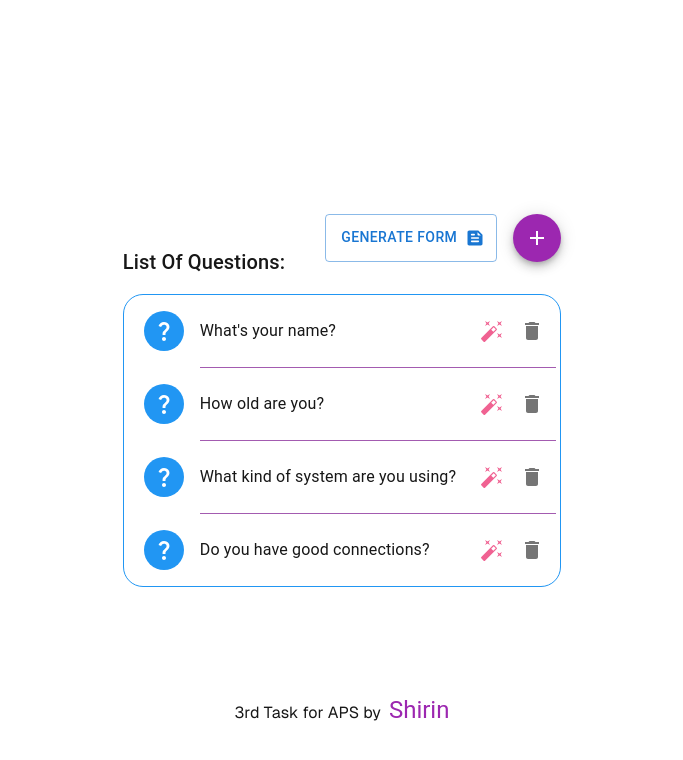
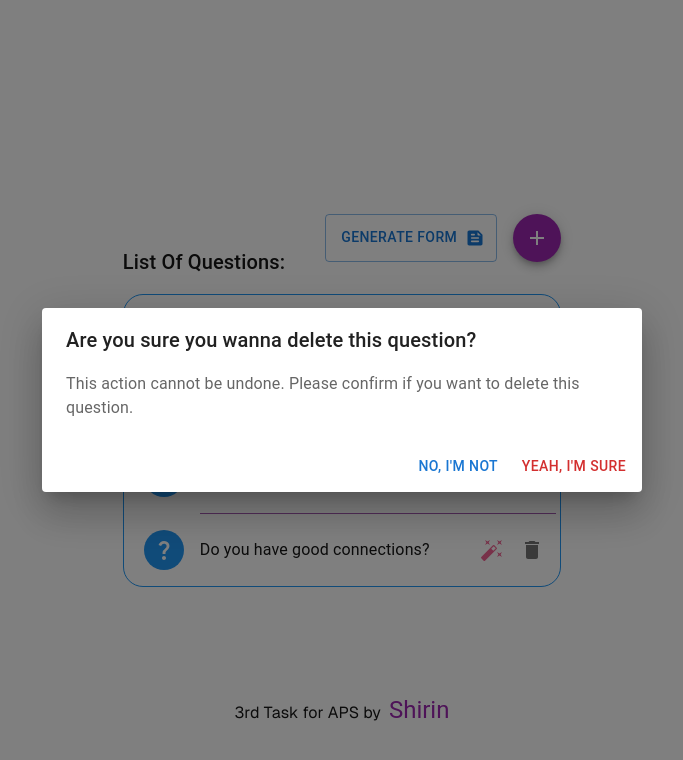
Before and after one commit to Shirin-Torkamandi/Task3-For-APSignals, a Next.js app in the folder task3/: page / in a window 1280 px wide. Both pictures are taken after a click on the button 830 px from the left and 330 px from the top of the page. Shown: the top 760 px of the page, without its empty margins (298-981 px from the left). Built offline with nearby package versions, Linux system fonts and the light colour scheme.

Commit message:
add Dialog and Snackbar and alert

```diff
--- a/task3/src/components/List.jsx
+++ b/task3/src/components/List.jsx
@@ -24,6 +24,14 @@ import FeedRoundedIcon from "@mui/icons-material/FeedRounded";
 import Fab from "@mui/material/Fab";
 import AddIcon from "@mui/icons-material/Add";
 import { useRouter } from "next/navigation";
+import { useState } from "react";
+import Dialog from "@mui/material/Dialog";
+import DialogActions from "@mui/material/DialogActions";
+import DialogContent from "@mui/material/DialogContent";
+import DialogContentText from "@mui/material/DialogContentText";
+import DialogTitle from "@mui/material/DialogTitle";
+import Snackbar from "@mui/material/Snackbar";
+import Alert from "@mui/material/Alert";
 
 const dancingScript = Dancing_Script({
   weight: "500",
@@ -39,6 +47,31 @@ export default function InteractiveList({ questions }) {
   const handleClick = () => {
     router.push("/addquestion");
   };
+
+  const [openDialog, setOpenDialog] = useState(false);
+  const [openSnackbar, setOpenSnackbar] = useState(false);
+
+  const handleClickOpenDialog = () => {
+    setOpenDialog(true);
+  };
+
+  const handleCloseDialog = () => {
+    setOpenDialog(false);
+  };
+
+  const handleConfirmDelete = () => {
+    console.log("Question deleted.");
+    setOpenDialog(false);
+    setOpenSnackbar(true);
+  };
+
+  const handleCloseSnackbar = (event, reason) => {
+    if (reason === "clickaway") {
+      return;
+    }
+    setOpenSnackbar(false);
+  };
+
   return (
     <Box sx={{ flexGrow: 1, maxWidth: 752 }}>
       <Grid container spacing={2}>
@@ -119,6 +152,7 @@ export default function InteractiveList({ questions }) {
                       edge="end"
                       aria-label="delete"
                       sx={{ color: grey[600] }}
+                      onClick={handleClickOpenDialog}
                     >
                       <DeleteIcon />
                     </IconButton>
@@ -136,6 +170,51 @@ export default function InteractiveList({ questions }) {
           </List>
         </Grid>
       </Grid>
+      <Dialog
+        open={openDialog}
+        onClose={handleCloseDialog}
+        aria-labelledby="delete-dialog-title"
+        aria-describedby="delete-dialog-description"
+      >
+        <DialogTitle id="delete-dialog-title">
+          {"Are you sure you wanna delete this question?"}
+        </DialogTitle>
+
+        <DialogContent>
+          <DialogContentText id="delete-dialog-description">
+            This action cannot be undone. Please confirm if you want to delete
+            this question.
+          </DialogContentText>
+        </DialogContent>
+
+        <DialogActions>
+          <Button onClick={handleCloseDialog} sx={{ color: "#1976d2" }}>
+            No, I'm not
+          </Button>
+
+          <Button
+            onClick={handleConfirmDelete}
+            sx={{ color: "#d32f2f" }}
+            autoFocus
+          >
+            Yeah, I'm sure
+          </Button>
+        </DialogActions>
+      </Dialog>
+      <Snackbar
+        open={openSnackbar}
+        autoHideDuration={2000}
+        onClose={handleCloseSnackbar}
+      >
+        <Alert
+          onClose={handleCloseSnackbar}
+          severity="success"
+          variant="filled"
+          sx={{ width: "100%" }}
+        >
+          Question deleted successfully!
+        </Alert>
+      </Snackbar>
     </Box>
   );
 }
```
